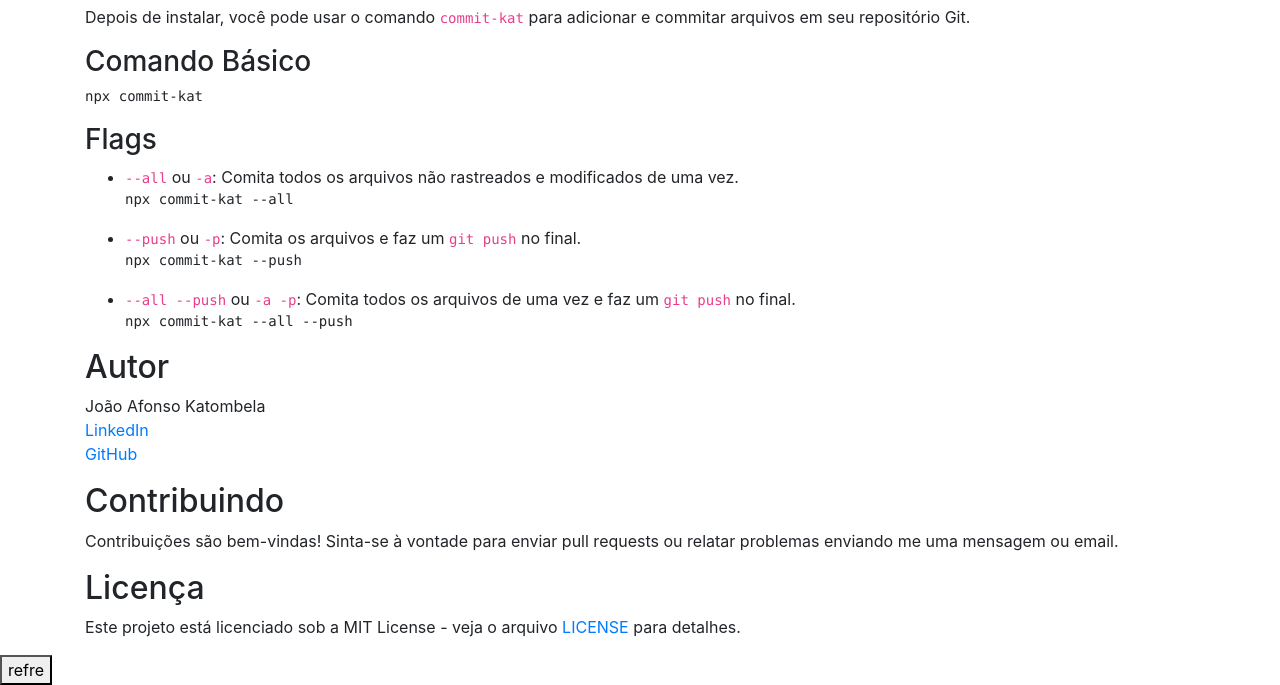
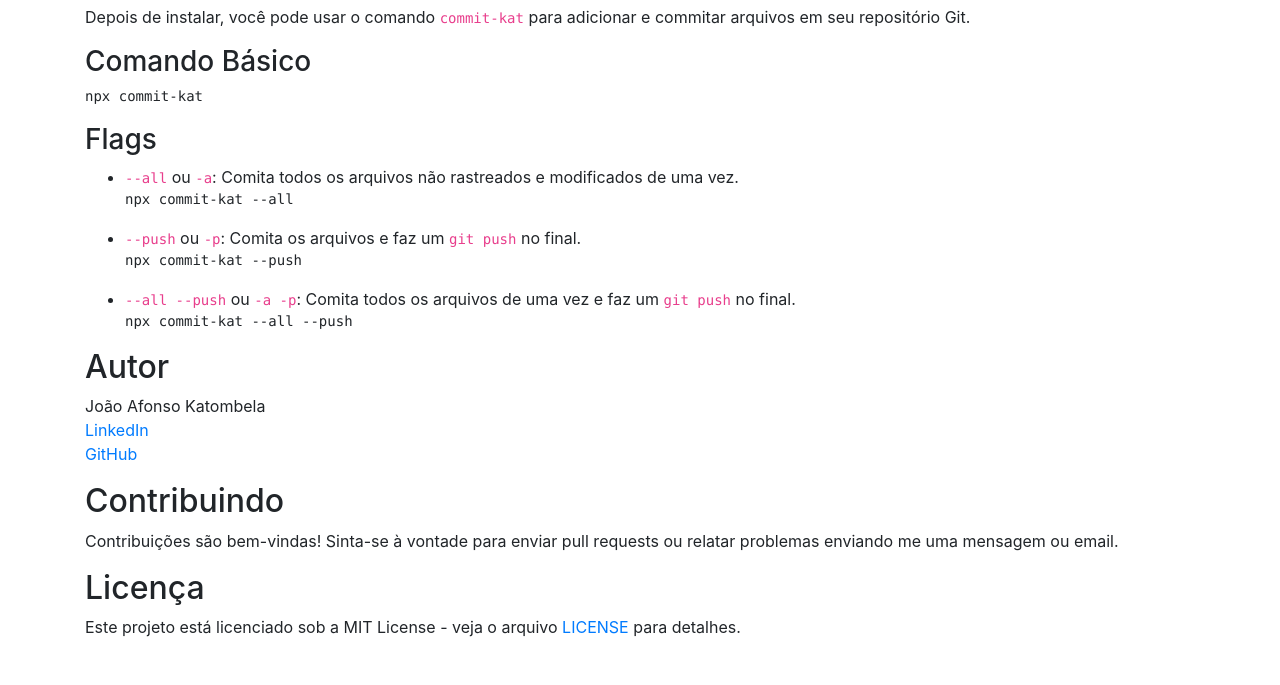
Before and after one commit to Katumbela/git-auto-commit, a website: page index.html in a window 1280 px wide. Shown: the part 392-1077 px from the top of the page. Drawn offline with nearby package versions, Linux system fonts and the light colour scheme.

Commit message:
fix: index.html.

```diff
--- a/index.html
+++ b/index.html
@@ -48,7 +48,6 @@
         <h2>Licença</h2>
         <p>Este projeto está licenciado sob a MIT License - veja o arquivo <a href="LICENSE">LICENSE</a> para detalhes.</p>
     </div>
-    <button>refre</button>
     <img src="/" alt="">
 </body>
 </html>
```
